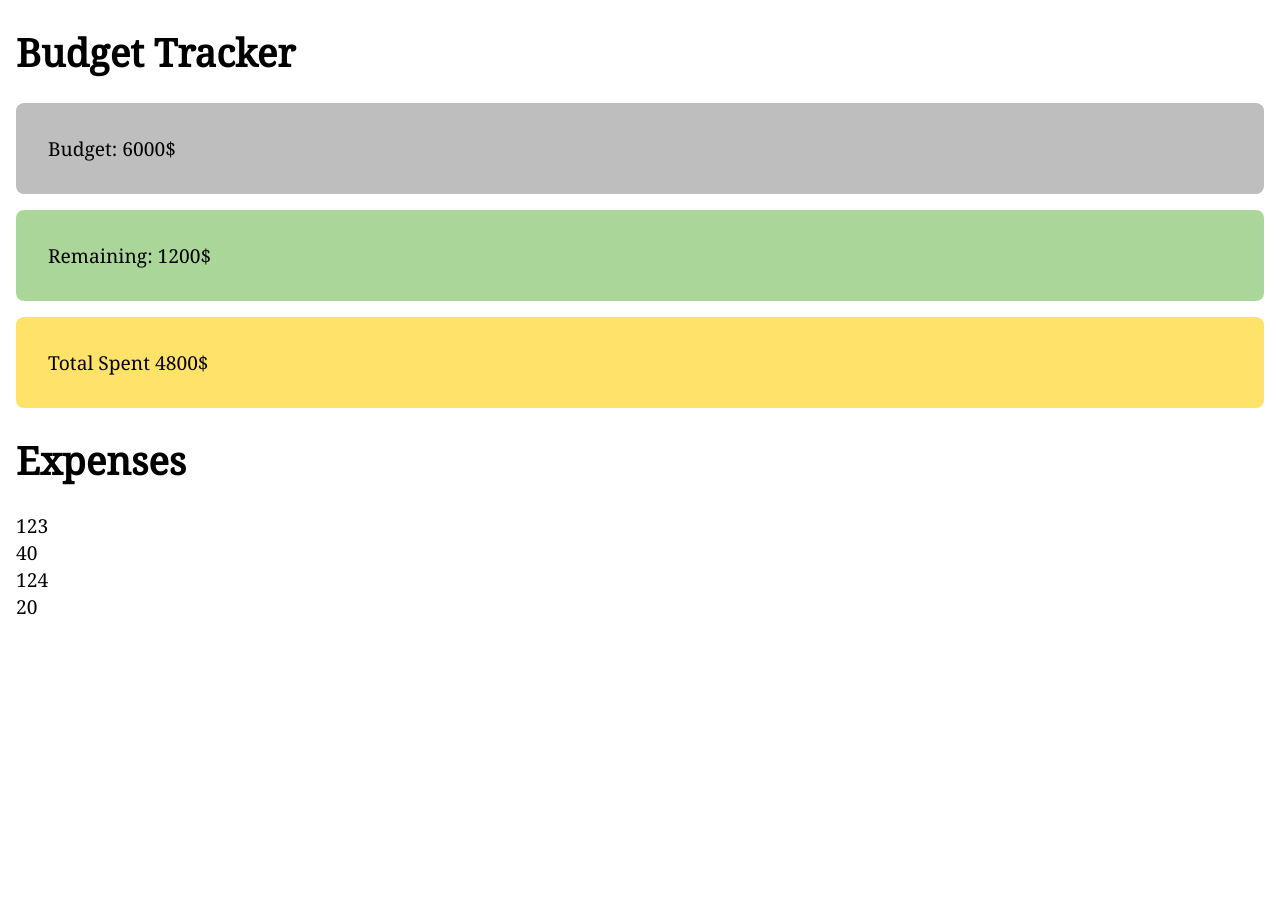
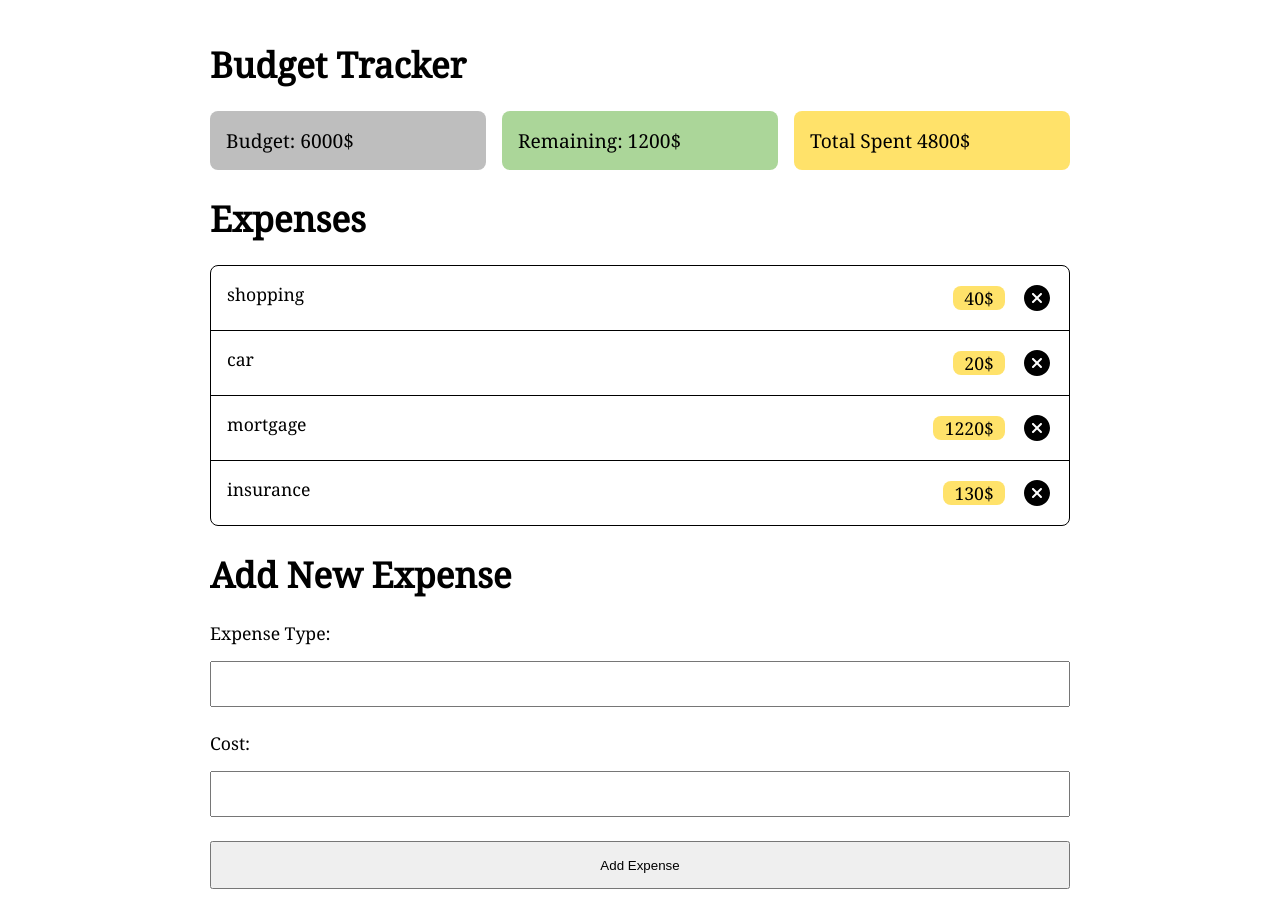
Before and after one commit to GeorgiPetrushev/budget-tracker, a React (Create React App) app: page / in a window 1280 px wide. Before the commit the page ends 800 px from the top, so only its background shows below. Built offline with nearby package versions, Linux system fonts and the light colour scheme.

Commit message:
save style adding

```diff
--- a/src/App.js
+++ b/src/App.js
@@ -4,20 +4,23 @@ import AppStyle from "./components/style/AppStyle";
 import Remaining from "./components/Remaining";
 import Spent from "./components/Spent";
 import ExpensesList from "./components/ExpensesList";
+import AddExpense from "./components/AddExpense";
 
 function App() {
   return (
     <AppStyle>
-    <div className="container">
-      <h1 className="tittle">Budget Tracker</h1>
-      <div className="container-tracker-bars">
+      <div className="container">
+        <h1 className="tittle">Budget Tracker</h1>
+        <div className="container-tracker-bars">
           <Budget />
           <Remaining />
           <Spent />
+        </div>
+        <h1 className="tittle">Expenses</h1>
+        <ExpensesList />
+        <h1 className="tittle">Add New Expense</h1>
+        <AddExpense />
       </div>
-      <h1>Expenses</h1>
-      <ExpensesList />
-    </div>
     </AppStyle>
   );
 }
--- /dev/null
+++ b/src/components/AddExpense.jsx
@@ -0,0 +1,17 @@
+import React from "react";
+
+const AddExpense = () => {
+  return (
+    <form className="form">
+      <label>Expense Type:</label>
+      <input type="text" required="required" id="name" className="input"></input>
+      <label>Cost:</label>
+      <input type="number" required="required" id="cost" className="input"></input>
+      <button type="submit" className="submit-button">
+        Add Expense
+      </button>
+    </form>
+  );
+};
+
+export default AddExpense;
--- /dev/null
+++ b/src/components/Expense.jsx
@@ -0,0 +1,16 @@
+import { IoIosCloseCircle } from "react-icons/io";
+
+const Expense = ({ type, cost }) => {
+
+  return (
+    <div className="expense">
+      <div className="expense-left">{type}</div>
+      <div className="expense-right">
+        <div>{cost}$</div>
+        <IoIosCloseCircle className="icon" />
+      </div>
+    </div>
+  );
+};
+
+export default Expense;
--- a/src/components/ExpensesList.jsx
+++ b/src/components/ExpensesList.jsx
@@ -1,34 +1,38 @@
+import Expense from "./Expense";
 
-
-const ExpensesList = () =>{
-
+const ExpensesList = () => {
   const expense = [
     {
-            id:'123',
+      id: "123",
       type: "shopping",
-            const: "40"
+      cost: "40",
     },
     {
-            id:'124',
+      id: "124",
       type: "car",
-            const: "20"
-        }
+      cost: "20",
+    },
+    {
+      id: "125",
+      type: "mortgage",
+      cost: "1220",
+    },
+    {
+      id: "126",
+      type: "insurance",
+      cost: "130",
+    },
   ];
 
   return (
-        <div>
-            {expense.map(
-                (arr) => (
-                    <div id={arr.id}>
-                    <div>{arr.id}</div>
-                    <div>{arr.const}</div>
+    <div className="expense-list">
+      {expense.map((expense) => {
+        return (
+            <Expense key={expense.id} type={expense.type} cost={expense.cost} />
+        );
+      })}
     </div>
-            )
+  );
+};
 
-            )}
-
-        </div>
-    )
-}
-
-export default ExpensesList
+export default ExpensesList;
--- a/src/components/style/AppStyle.js
+++ b/src/components/style/AppStyle.js
@@ -1,26 +1,83 @@
 import styled from "styled-components";
 
 const AppStyle = styled.div`
-margin: 1rem;
-font-size: 1.2rem;
 
-.container-tracker-bars{
+  margin: auto;
+  padding: 1rem;
+  max-width: 860px;
+  font-size: 1.1rem;
+
+  // Budget tracker
+
+  .container-tracker-bars {
     display: grid;
     grid-gap: 1rem;
-}
-.box-tracker{
-    padding: 2rem;
+    @media only screen and (min-width: 900px){
+        font-size: 1.2rem;
+        grid-template-columns: repeat(3,1fr)
+    }
+  }
+  .box-tracker {
+    padding: 1rem;
     border-radius: 0.5rem;
-}
-.budget{
-    background-color: #BEBEBE
-}
-.remaining{
+  }
+  .budget {
+    background-color: #bebebe;
+  }
+  .remaining {
     background-color: #abd699;
-}
-.spent{
+  }
+  .spent {
     background-color: #ffe26a;
-}
+  }
+
+  // Expense
+
+  .expense-list {
+    border-radius: 0.5rem;
+    border: 1px solid black;
+  }
+  .expense {
+    padding: 1rem;
+    border-bottom: 1px solid black;
+    display: flex;
+    justify-content: space-between;
+  }
+  .expense:last-of-type {
+    border-bottom: none;
+  }
+  .expense-right {
+    display: flex;
+    align-items: center;
+    div {
+      margin-right: 1rem;
+      background-color: #ffe26a;
+      padding: 0 0.7rem;
+      border-radius: 0.5rem;
+    }
+    .icon {
+      font-size: 2rem;
+      transition: 0.3s;
+    }
+    .icon:hover {
+      color: #ef3038;
+    }
+  }
+
+  //Add New Expense
+  .form{
+    display: grid;
+    grid-gap: 1rem;
+  }
+  .input{
+    font-size: 1.5rem;
+    height: 2.5rem;
+    margin-bottom: 0.5rem;
+  }
+  .submit-button{
+    height: 3rem;
+  }
+
 `;
 
 export default AppStyle;
```
Also changed, not shown: src/components/context/AppContext.jsx (added, +7 -0 lines). Lines whose indentation alone changed are shown as unchanged.
